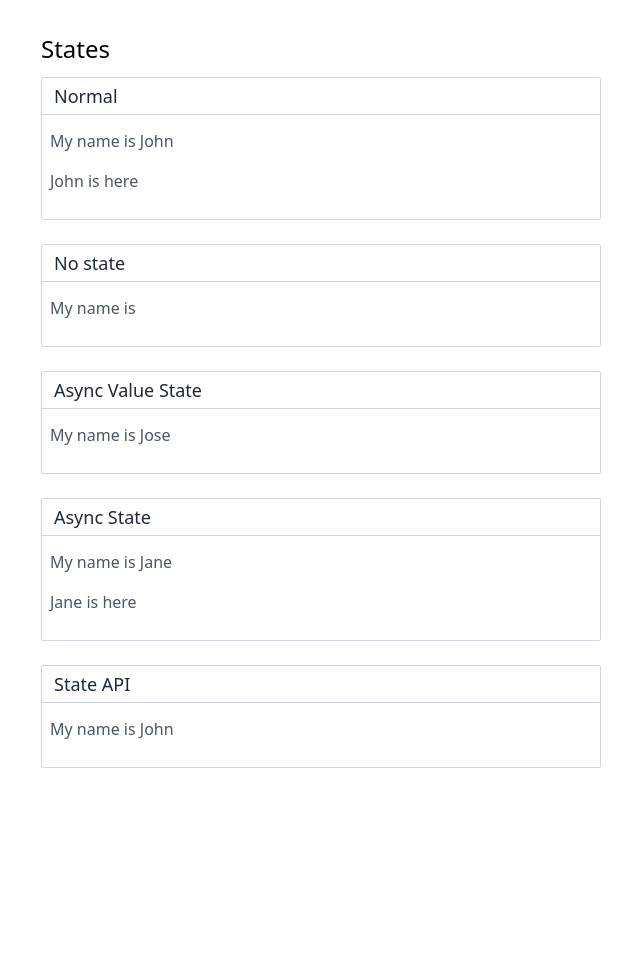
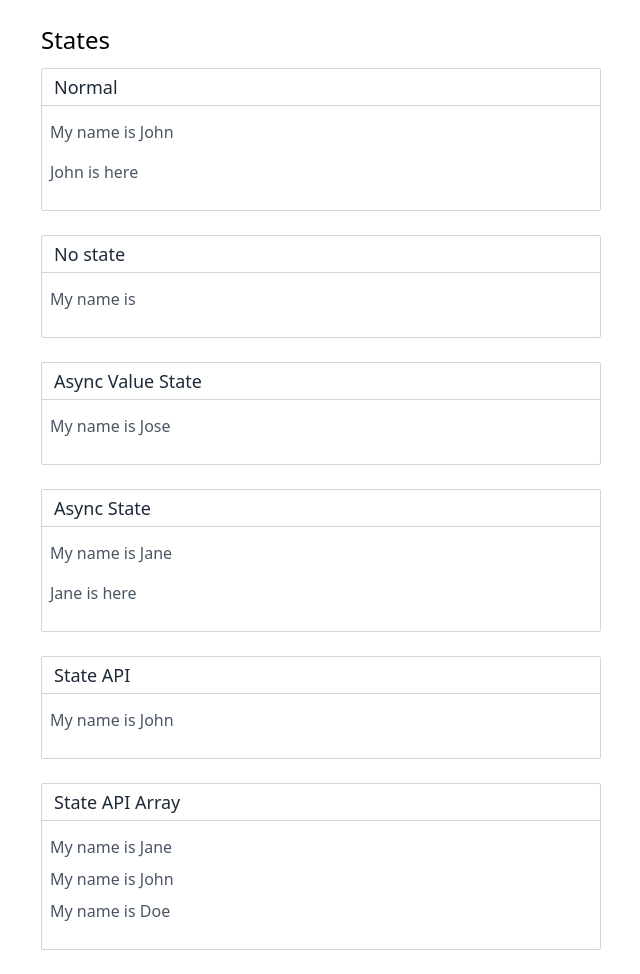
Before and after one commit to jecovier/pulsojs, a website built with Vite: page src/async-state.html in a window 1280 px wide. Shown: the whole page, without its empty margins (319-959 px from the left). Before the commit the page ends 800 px from the top, so only its background shows below. Built offline with nearby package versions, Linux system fonts and the light colour scheme.

Commit message:
fix: for re-rendering

```diff
--- a/src/async-state.html
+++ b/src/async-state.html
@@ -87,6 +87,23 @@
           return { name };
         });
       </script>
+      <x-state id="async-state-set-state-api-array">
+        <section>
+          <h3>State API Array</h3>
+          <div>
+            <x-for each="{names}">
+              <p>My name is <x-text value="{$item}"></x-text></p>
+            </x-for>
+          </div>
+        </section>
+      </x-state>
+      <script type="module">
+        createState('async-state-set-state-api-array', ({ ref, effect }) => {
+          const names = ['Jane', 'John', 'Doe'];
+
+          return { names };
+        });
+      </script>
     </main>
   </body>
 </html>
--- a/src/lib/components/baseComponent.ts
+++ b/src/lib/components/baseComponent.ts
@@ -11,6 +11,8 @@ export class BaseComponent extends HTMLElement {
   protected state!: Record<string, unknown>;
   protected interpreterService!: InterpreterService;
   protected unsubscribeFunctions: Map<string, () => void> = new Map();
+  private cleanupStateReadyListener?: () => void;
+  private isInitialized = false;
 
   constructor() {
     super();
@@ -25,12 +27,27 @@ export class BaseComponent extends HTMLElement {
       return;
     }
 
-    state.addEventListener(config.state.readyEvent, () => this.initialize());
+    const onStateReady = (event: Event) => {
+      if (event.target !== state) {
+        return;
+      }
+
+      this.cleanupStateReadyListener?.();
+      this.cleanupStateReadyListener = undefined;
+      this.initialize();
+    };
+
+    state.addEventListener(config.state.readyEvent, onStateReady);
+    this.cleanupStateReadyListener = () =>
+      state.removeEventListener(config.state.readyEvent, onStateReady);
   }
 
   disconnectedCallback() {
     this.unsubscribeFunctions.forEach(unsubscribe => unsubscribe());
     this.unsubscribeFunctions.clear();
+    this.cleanupStateReadyListener?.();
+    this.cleanupStateReadyListener = undefined;
+    this.isInitialized = false;
   }
 
   protected initialize() {
@@ -38,10 +55,15 @@ export class BaseComponent extends HTMLElement {
       return;
     }
 
+    if (this.isInitialized) {
+      return;
+    }
+
     this.state = this.stateService.getClosestState();
     this.interpreterService = new InterpreterService(this.state);
     this.subscribeToState();
     this.render();
+    this.isInitialized = true;
   }
 
   protected render(): void {
```
